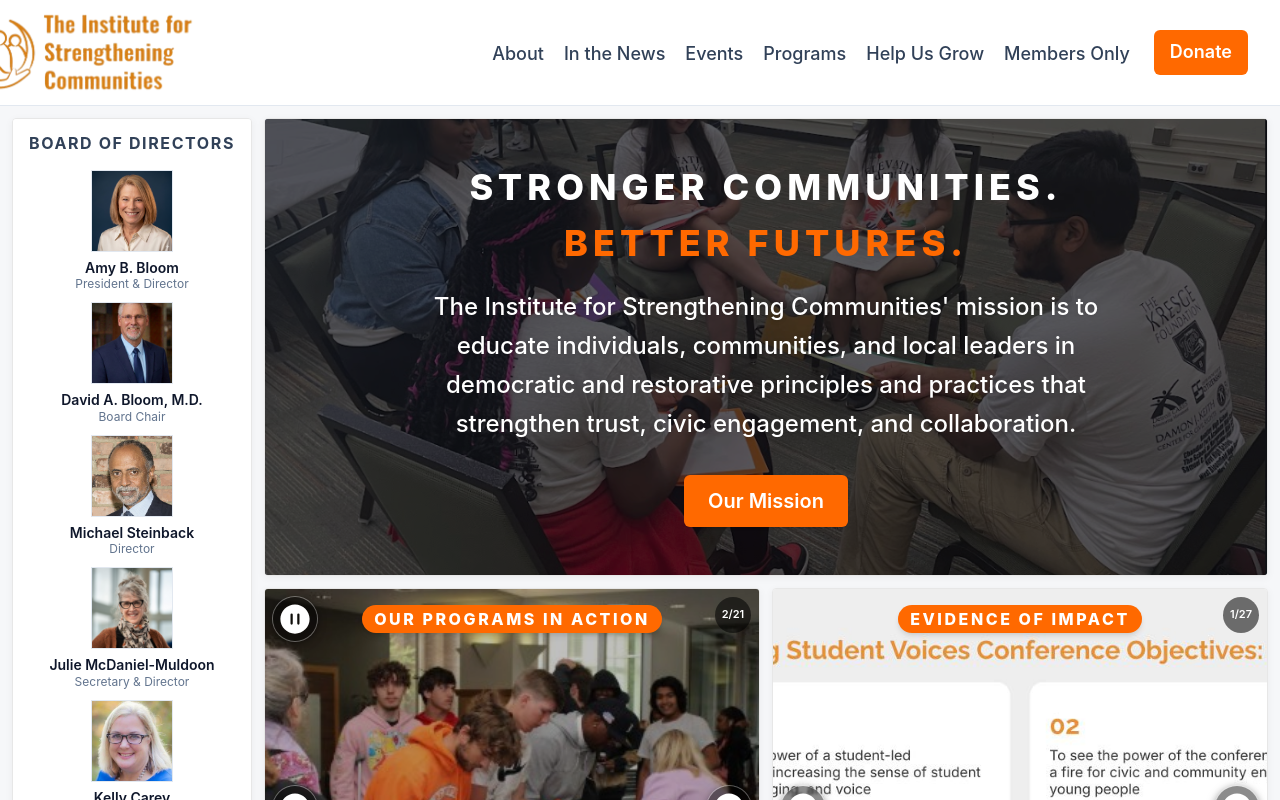
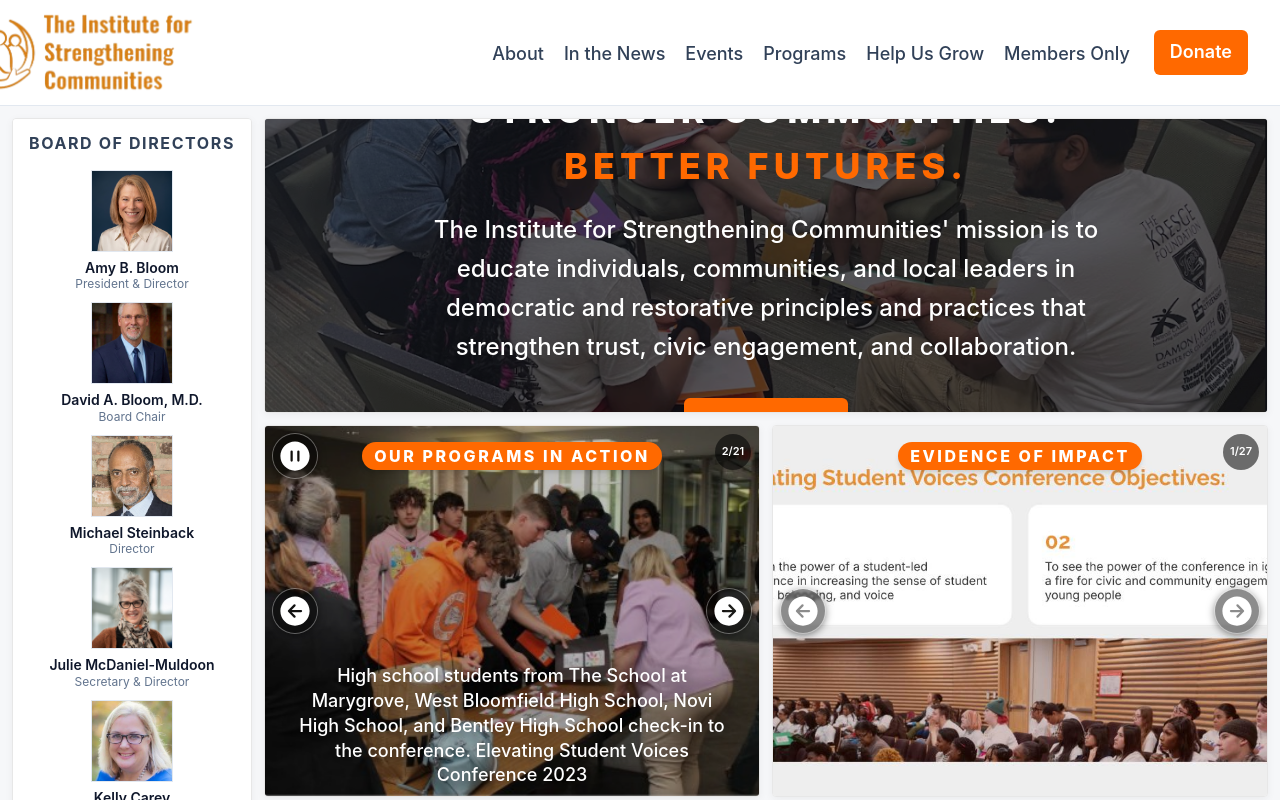
Before and after one commit to LukeDPerron/The-Institute-for-Strengthening-Communities, a Next.js app: page / in a window 1280 px wide. Shown: the top 800 px of the page. Built offline with nearby package versions, Linux system fonts and the light colour scheme.

Commit message:
aspect ratio

```diff
--- a/app/page.tsx
+++ b/app/page.tsx
@@ -132,13 +132,13 @@
           <div className="order-first min-w-0 self-start grid grid-cols-1 gap-3 md:grid-cols-2 lg:order-none">
 
             {/* Top box: Mission statement */}
-            <div className="min-h-[360px] overflow-hidden rounded-[4px] border border-[#e7e7e7] shadow-[0_2px_8px_rgba(0,0,0,0.05)] md:col-span-2 md:min-h-[400px] lg:min-h-[320px]">
+            <div className="min-h-[360px] overflow-hidden rounded-[4px] border border-[#e7e7e7] shadow-[0_2px_8px_rgba(0,0,0,0.05)] md:col-span-2 md:min-h-[400px] lg:min-h-0 lg:aspect-[3.4/1]">
               <MissionBox className="h-full w-full" />
             </div>
 
             {/* Bottom-leftMain Photos carousel (moved from top-right) */}
             <div
-              className="aspect-[4/3] overflow-hidden rounded-[4px] border border-[#e7e7e7] bg-white shadow-[0_2px_8px_rgba(0,0,0,0.05)] md:aspect-auto md:h-[400px] lg:min-h-[420px] xl:min-h-[440px] 2xl:min-h-[480px]"
+              className="aspect-[4/3] overflow-hidden rounded-[4px] border border-[#e7e7e7] bg-white shadow-[0_2px_8px_rgba(0,0,0,0.05)] md:aspect-auto md:h-[400px] lg:h-auto lg:aspect-[4/3]"
               aria-label="Featured Photos"
             >
               <PhotoCarousel
@@ -154,7 +154,7 @@
 
             {/* Bottom-right: Student Testimonies */}
             <div
-              className="aspect-[4/3] overflow-hidden rounded-[4px] border border-[#e7e7e7] bg-white shadow-[0_2px_8px_rgba(0,0,0,0.05)] md:aspect-auto md:h-[400px] lg:min-h-[420px] xl:min-h-[440px] 2xl:min-h-[480px]"
+              className="aspect-[4/3] overflow-hidden rounded-[4px] border border-[#e7e7e7] bg-white shadow-[0_2px_8px_rgba(0,0,0,0.05)] md:aspect-auto md:h-[400px] lg:h-auto lg:aspect-[4/3]"
               aria-label="Student Testimonies"
             >
               <PhotoCarousel
```
